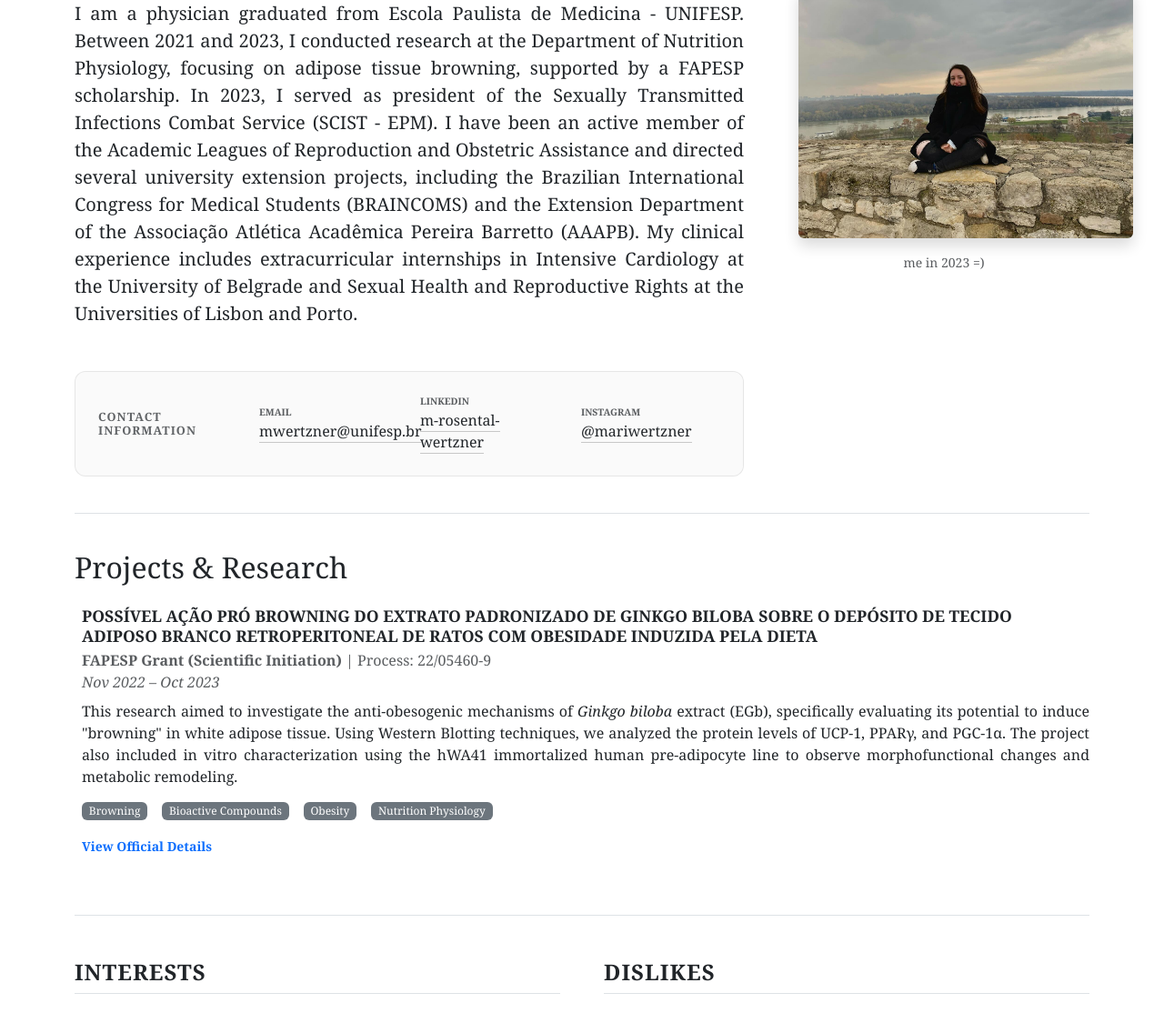
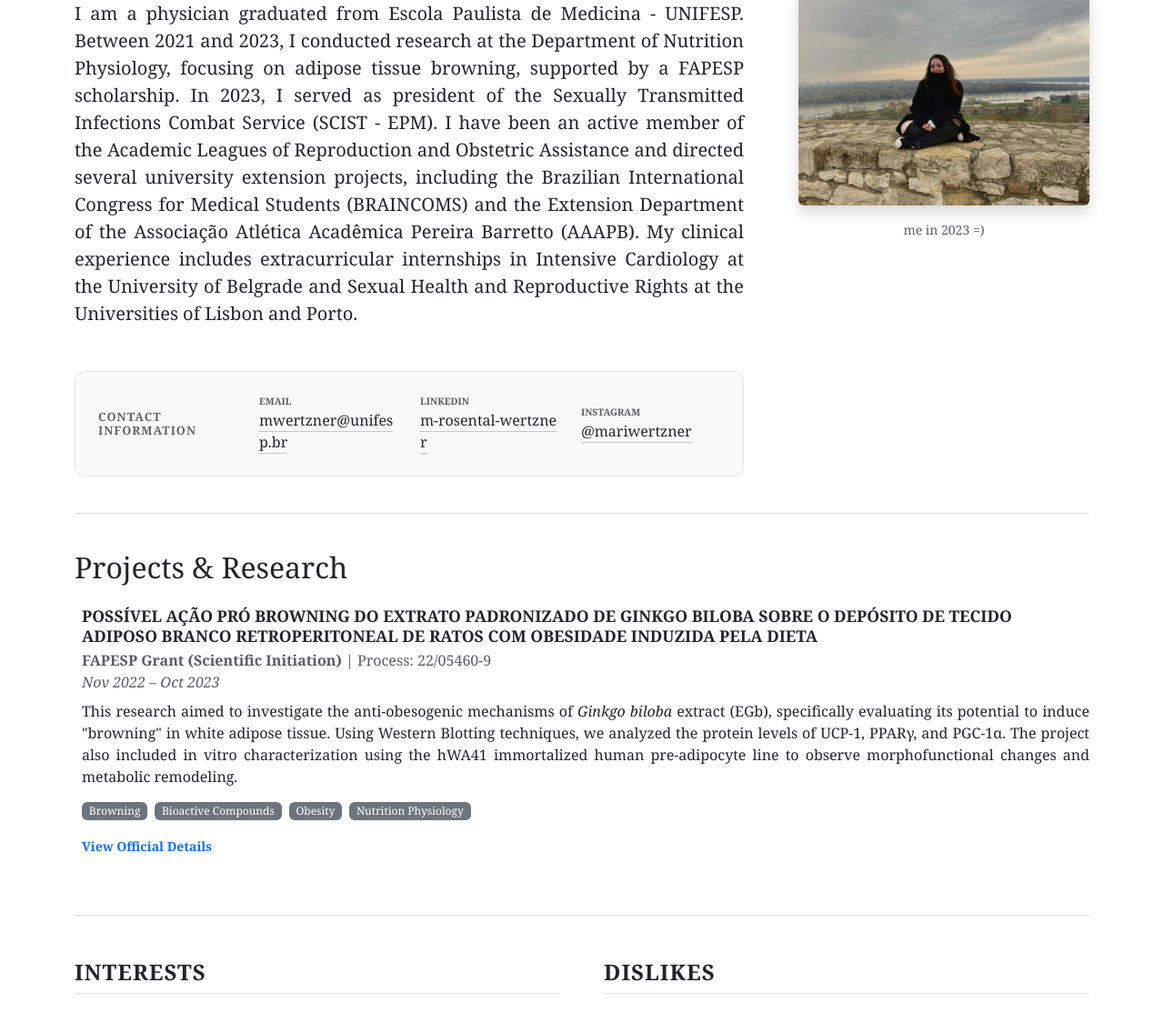
Before and after one commit to mariwertzner/mariwertzner.github.io, a plain HTML site: page index.html in a window 1280 px wide. Shown: the part 159-1273 px from the top of the page at 91% size. Drawn offline with nearby package versions, Linux system fonts and the light colour scheme.

Commit message:
Update index.html

```diff
--- a/index.html
+++ b/index.html
@@ -11,11 +11,16 @@
         section { padding: 40px 0; border-bottom: 1px solid #dee2e6; }
         [data-bs-theme="dark"] section { border-color: #444; }
 
+        /* Ajuste de responsividade da imagem */
         .profile-img {
-            max-width: 115%;
+            width: 100%;
+            max-width: 100%;
             height: auto;
             object-fit: cover;
-            margin-top: 3rem;
+        }
+
+        @media (min-width: 768px) {
+            .profile-img { max-width: 115%; margin-top: 3rem; }
         }
 
         /* Estilização da Caixa de Contato */
@@ -43,13 +48,10 @@
             border-bottom: 1px solid rgba(0,0,0,0.2);
             transition: border-color 0.2s;
             padding-bottom: 1px;
+            word-break: break-all;
         }
-        [data-bs-theme="dark"] .contact-link {
-            border-bottom: 1px solid rgba(255,255,255,0.3);
-        }
-        .contact-link:hover {
-            border-bottom-color: currentColor;
-        }
+        [data-bs-theme="dark"] .contact-link { border-bottom: 1px solid rgba(255,255,255,0.3); }
+        .contact-link:hover { border-bottom-color: currentColor; }
 
         /* --- SWITCH DE IDIOMA ESTÉTICO --- */
         .lang-switcher {
@@ -129,7 +131,7 @@
 
     <div class="container">
         <section id="about">
-            <div class="row">
+            <div class="row flex-column-reverse flex-md-row">
                 <div class="col-md-8">
                     <h2 class="mb-4">
                         <span class="lang-en">About Me</span><span class="lang-pt">Sobre Mim</span>
@@ -162,7 +164,7 @@
                     </div>
                 </div>
 
-                <div class="col-md-4 text-center mt-5 mt-md-0 ps-md-5">
+                <div class="col-md-4 text-center mb-5 mb-md-0 ps-md-5">
                     <figure class="figure">
                         <img src="static/me.jpg" class="figure-img img-fluid rounded shadow profile-img" alt="Mariana Rosental Wertzner">
                         <figcaption class="figure-caption mt-2">
@@ -194,7 +196,7 @@
                             <span class="lang-en">This research aimed to investigate the anti-obesogenic mechanisms of <em>Ginkgo biloba</em> extract (EGb), specifically evaluating its potential to induce "browning" in white adipose tissue. Using Western Blotting techniques, we analyzed the protein levels of UCP-1, PPARγ, and PGC-1α. The project also included in vitro characterization using the hWA41 immortalized human pre-adipocyte line to observe morphofunctional changes and metabolic remodeling.</span>
                             <span class="lang-pt">Esta pesquisa visou investigar os mecanismos anti-obesogênicos do extrato de <em>Ginkgo biloba</em> (EGb), especificamente avaliando seu potencial em induzir o "browning" no tecido adiposo branco. Utilizando técnicas de Western Blotting, analisamos os níveis proteicos de UCP-1, PPARγ e PGC-1α. O projeto também incluiu caracterização in vitro utilizando a linhagem de pré-adipócitos humanos imortalizados hWA41 para observar mudanças morfofuncionais e remodelamento metabólico.</span>
                         </p>
-                        <div class="d-flex gap-3">
+                        <div class="d-flex flex-wrap gap-2">
                             <span class="badge text-bg-secondary fw-normal">Browning</span>
                             <span class="badge text-bg-secondary fw-normal">
                                 <span class="lang-en">Bioactive Compounds</span><span class="lang-pt">Compostos Bioativos</span>
@@ -345,7 +347,6 @@
     </footer>
 
     <script>
-        // Lógica de Tema
         const btnTheme = document.getElementById('themeToggle');
         const html = document.documentElement;
         btnTheme.addEventListener('click', () => {
@@ -353,14 +354,12 @@
             html.setAttribute('data-bs-theme', currentTheme === 'dark' ? 'light' : 'dark');
         });
 
-        // Lógica de Idioma
         function setLang(lang) {
             html.setAttribute('lang', lang);
             document.querySelectorAll('.lang-btn').forEach(b => b.classList.remove('active'));
             document.getElementById(lang + '-btn').classList.add('active');
         }
     </script>
-
     <script src="https://cdn.jsdelivr.net/npm/bootstrap@5.3.2/dist/js/bootstrap.bundle.min.js"></script>
 </body>
 </html>
```
